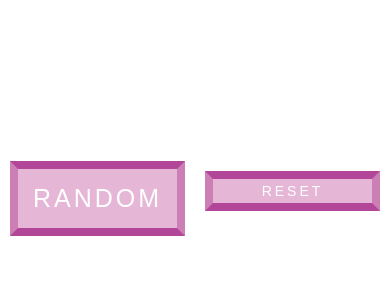
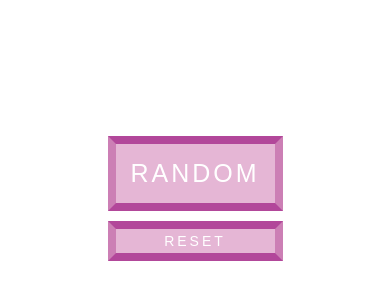
Before and after one commit to ImperialPint/colorchanger, a plain HTML site: page index.html in a window 390 px wide. Shown: the part 224-524 px from the top of the page. Drawn offline with nearby package versions, Linux system fonts and the light colour scheme.

Commit message:
Updated mobile work

```diff
--- a/styles.css
+++ b/styles.css
@@ -11,7 +11,9 @@ body {
 .container {
   display: flex;
   width: 450px;
+  justify-content: center;
   justify-content: space-around;
+  align-items: center;
   flex-wrap: wrap;
 }
 
@@ -41,7 +43,10 @@ body {
 }
 
 @media screen and (max-width: 550px) {
-    .resetButton {
+  .container {
+    flex-direction: column;
+  }
+  .resetButton {
       height: 40px;
       font-size: 14px;
       margin-top: 10px;
```
